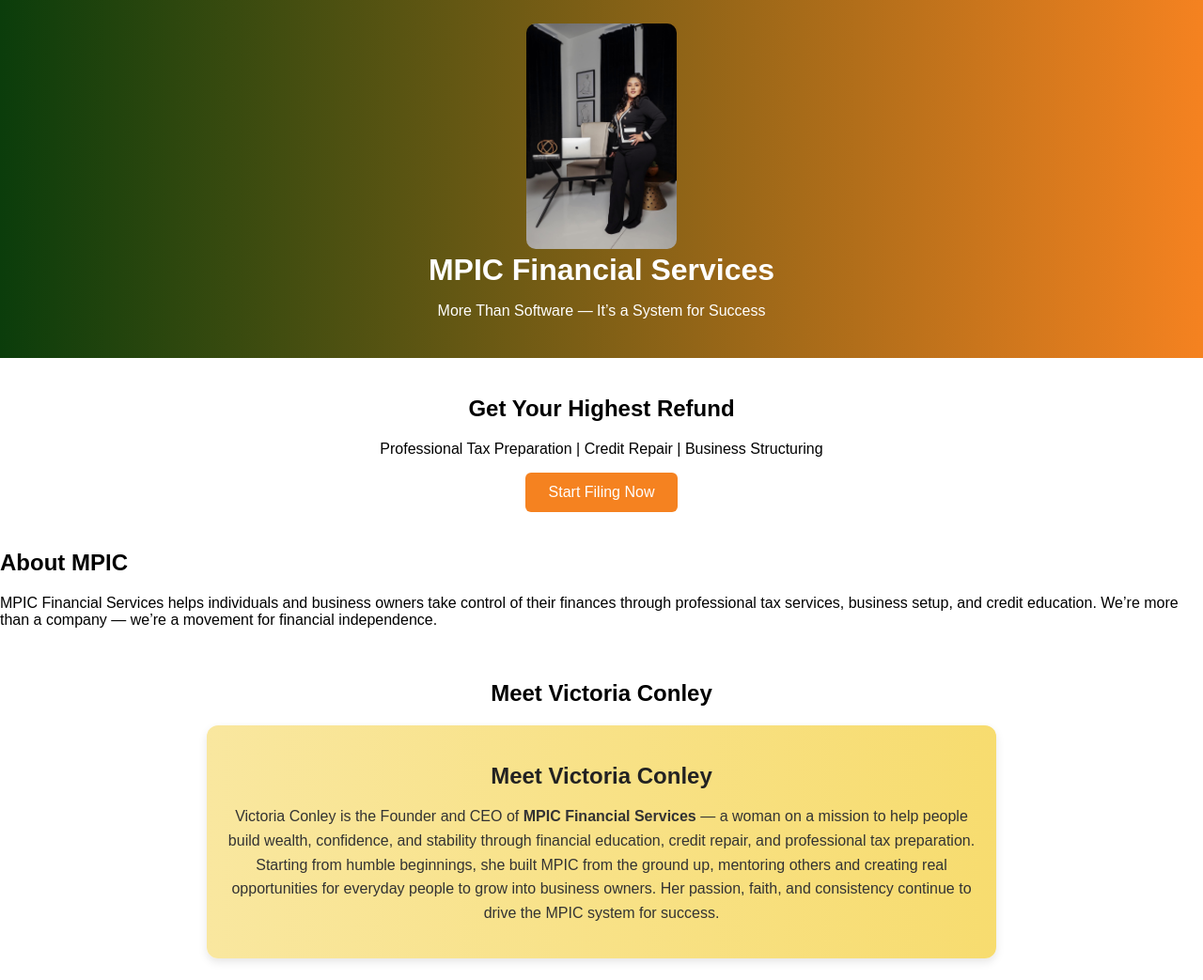
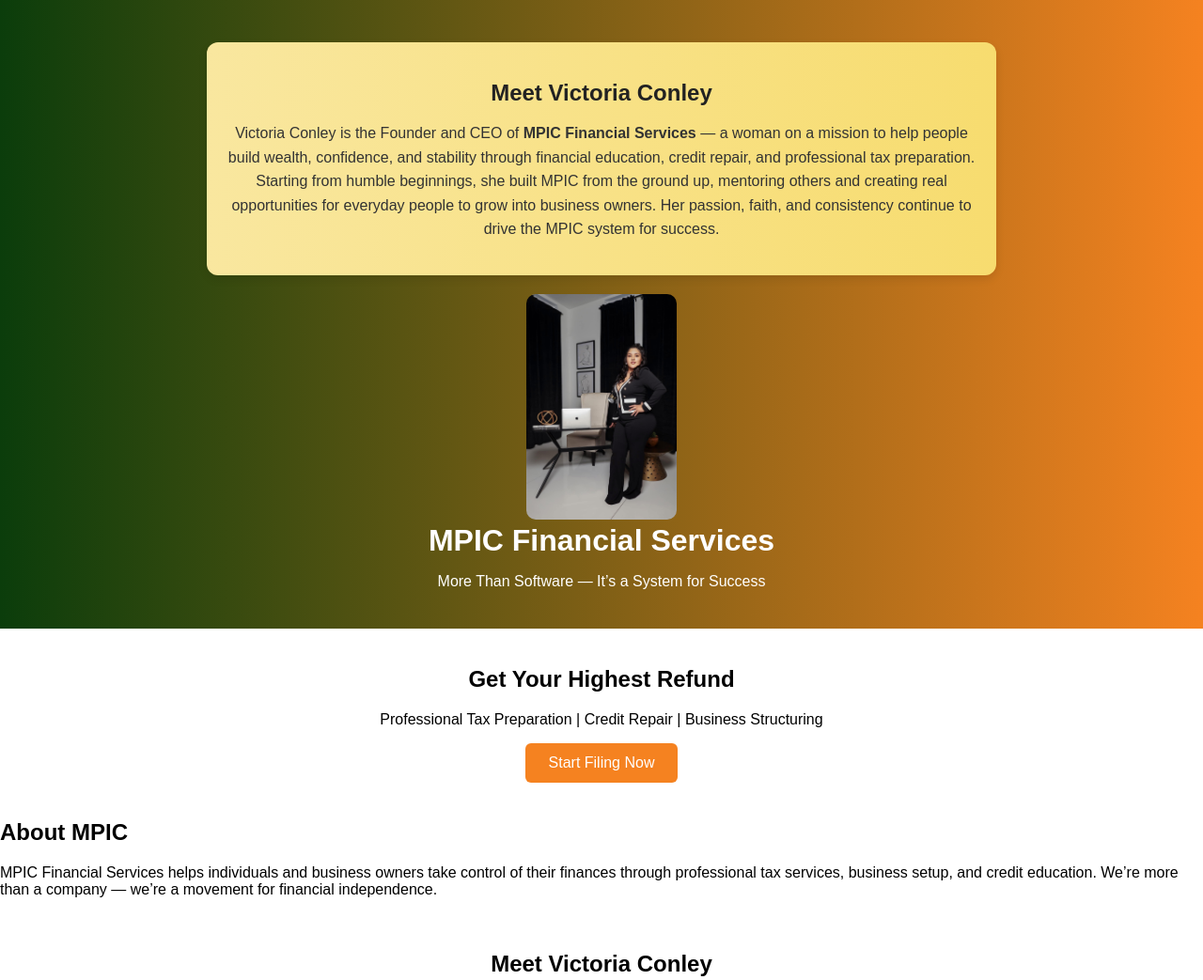
Before and after one commit to vcee122/mpic-site, a plain HTML site: page index.html in a window 1280 px wide. Shown: the top 1043 px of the page at 94% size. Drawn offline with Linux system fonts and the light colour scheme.

Commit message:
Update index.this

```diff
--- a/index.html
+++ b/index.html
@@ -16,7 +16,12 @@
 </head>
 <body>
   <header>
-
+  <section style="background: linear-gradient(90deg, #f9e79f, #f7dc6f); border-radius: 12px; padding: 20px; margin: 20px auto; width: 90%; max-width: 800px; box-shadow: 0px 4px 10px rgba(0,0,0,0.1);">
+  <h2 style="color:#222; font-size:24px; margin-bottom:10px;">Meet Victoria Conley</h2>
+  <p style="color:#333; font-size:16px; line-height:1.6;">
+    Victoria Conley is the Founder and CEO of <strong>MPIC Financial Services</strong> — a woman on a mission to help people build wealth, confidence, and stability through financial education, credit repair, and professional tax preparation. Starting from humble beginnings, she built MPIC from the ground up, mentoring others and creating real opportunities for everyday people to grow into business owners. Her passion, faith, and consistency continue to drive the MPIC system for success.
+  </p>
+</section>
     <img src="IMG_1829.jpeg" alt="Victoria Conley — MPIC Financial Services" style="width:300px;border-radius:10px;">
     <h1>MPIC Financial Services</h1>
     <p>More Than Software — It’s a System for Success</p>
```
